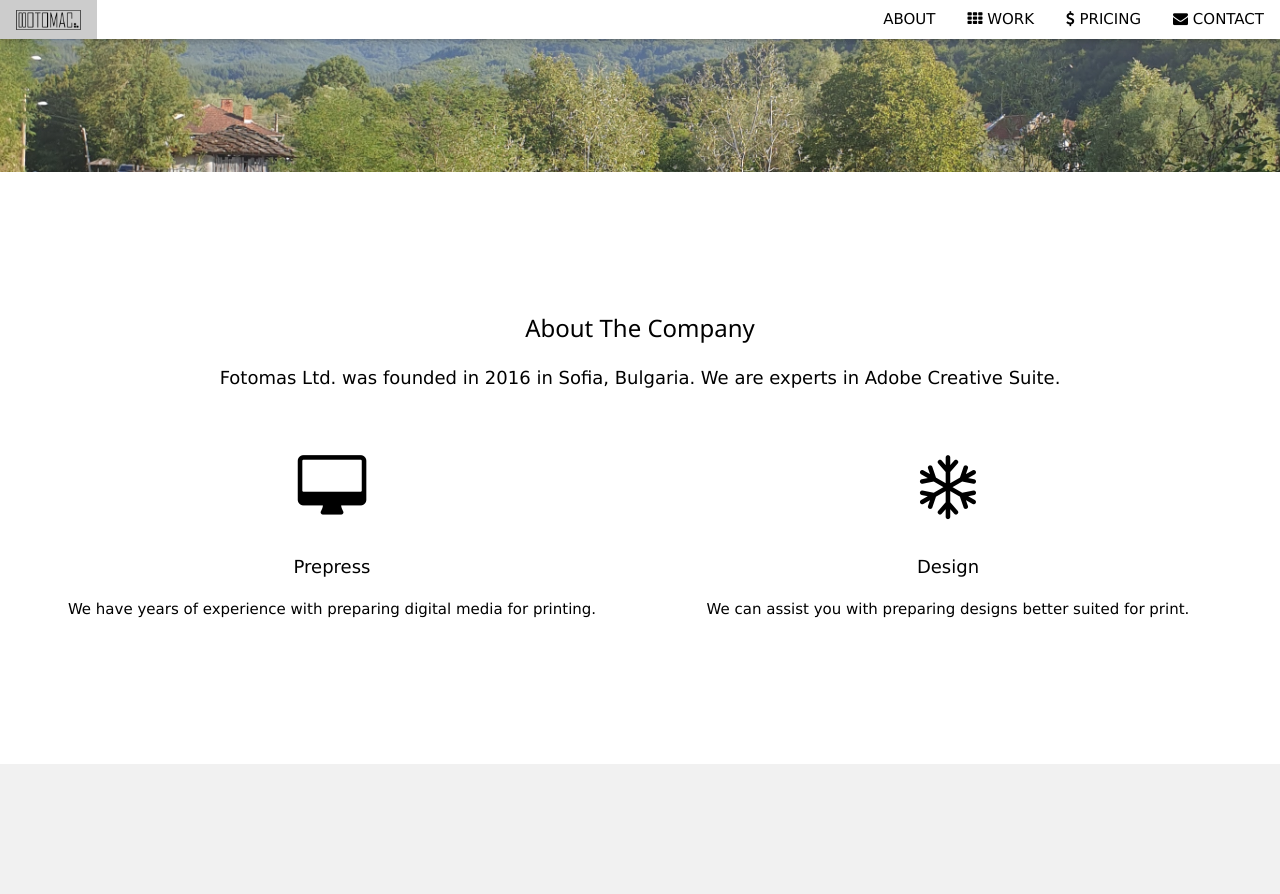
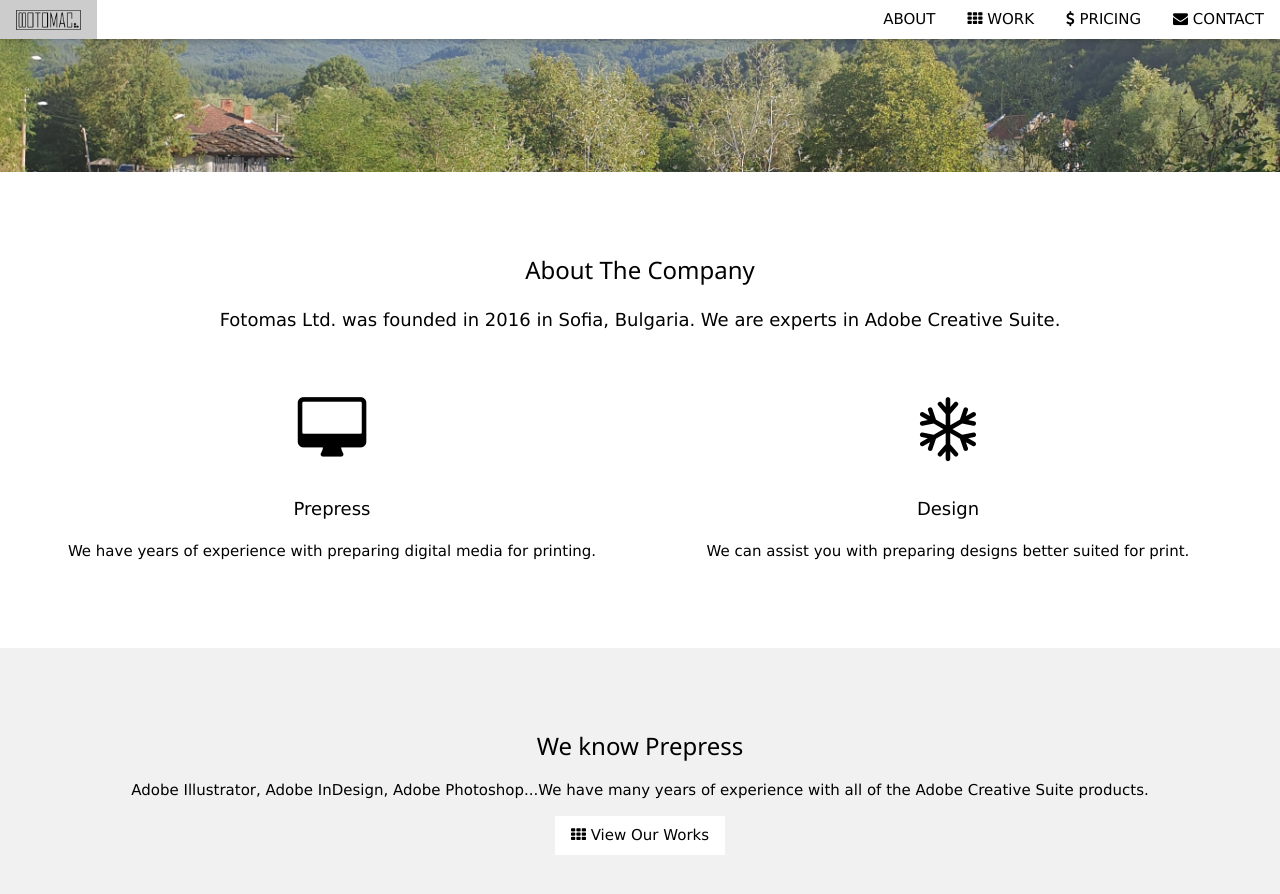
Before and after one commit to fotomas2016/fotomas2016.github.io, a Jekyll site: the page built from index.html, in a window 1280 px wide and 900 px high, scrolled down 728 px. Shown: the top 894 px of the window. Built offline with Jekyll 4.4.1, drawn with Linux system fonts in a browser that asks for light colours.

Commit message:
refactor section padding into own css class

```diff
--- a/_sass/main.scss
+++ b/_sass/main.scss
@@ -58,3 +58,7 @@ body, html {
 .w3-bar .w3-button {
   padding: 16px;
 }
+
+.padding-all {
+  padding:70px 16px !important;
+}
--- a/index.html
+++ b/index.html
@@ -6,7 +6,7 @@ layout: home
 ---
 
 <!-- About Section -->
-<div class="w3-container" style="padding:128px 16px" id="about">
+<div class="w3-container padding-all"  id="about">
     <h3 class="w3-center">About The Company</h3>
     <p class="w3-center w3-large">Fotomas Ltd. was founded in 2016 in Sofia, Bulgaria. We are experts in Adobe Creative Suite.</p>
     <div class="w3-row-padding w3-center" style="margin-top:64px">
@@ -25,7 +25,7 @@ layout: home
   </div>
 
   <!-- Promo Section - "We know Prepress" -->
-  <div class="w3-container w3-light-grey" style="padding:128px 16px">
+  <div class="w3-container w3-light-grey padding-all">
     <h3 class="w3-center">We know Prepress</h3>
     <p class="w3-center">Adobe Illustrator, Adobe InDesign, Adobe Photoshop...We have many years of experience with all of the Adobe Creative Suite products.</p>
     <div class="w3-center">
@@ -36,7 +36,7 @@ layout: home
 
 
   <!-- Work Section -->
-  <div class="w3-container" style="padding:128px 16px" id="work">
+  <div class="w3-container padding-all" id="work">
     <h3 class="w3-center">Our Work</h3>
     <p class="w3-center">What we've done for people</p>
     <p class="w3-center">(Coming soon)</p>
@@ -55,7 +55,7 @@ layout: home
   </div>
 
   <!-- Skills Section -->
-  <div class="w3-container w3-light-grey w3-padding-64">
+  <div class="w3-container w3-light-grey w3-padding-64 padding-all">
     <div class="w3-row-padding">
       <div class="w3-col m6">
         <h3>Our Skills.</h3>
@@ -79,13 +79,13 @@ layout: home
   </div>
 
   <!-- Pricing Section -->
-  <div class="w3-container w3-center w3-dark-grey" style="padding:128px 16px" id="pricing">
+  <div class="w3-container w3-center w3-dark-grey padding-all"  id="pricing">
     <h3>PRICING</h3>
     <p class="w3-large">We usually charge by the hour, contact us to get more details.</p>
   </div>
 
   <!-- Contact Section -->
-  <div class="w3-container w3-light-grey" style="padding:128px 16px" id="contact">
+  <div class="w3-container w3-light-grey padding-all" id="contact">
     <h3 class="w3-center">Contact</h3>
     <p class="w3-center w3-large">Don't hesitate to contact us.</p>
     <p class="w3-center"><i class="fa fa-envelope fa-fw w3-xxlarge w3-margin-right w3-center"> </i> <a href="mailto:fotomas2016@gmail.com">fotomas2016@gmail.com</a></p>
```
